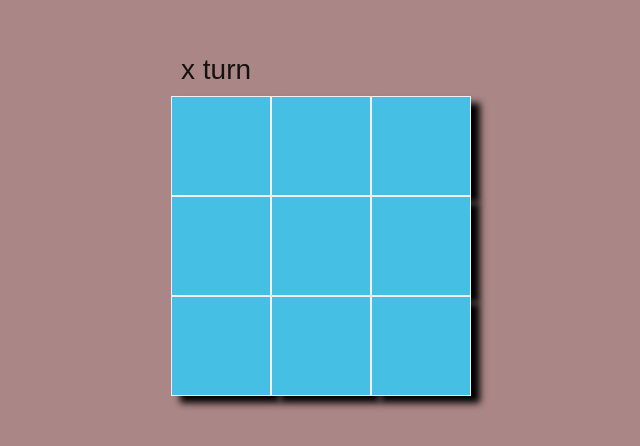
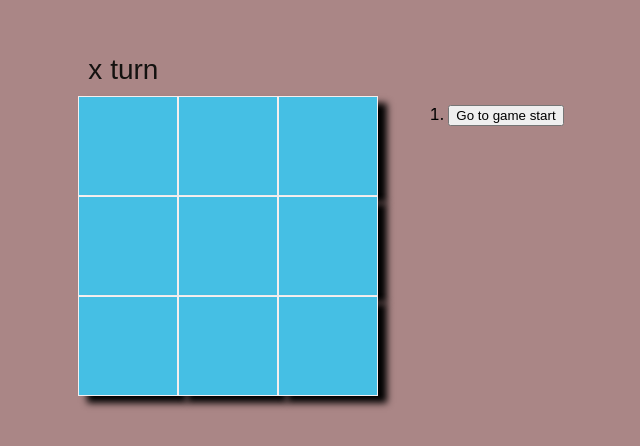
Before and after one commit to Tewodros-Tilahun-01/tic-tac-toe, a React (Create React App) app: page / in a window 1280 px wide. Shown: the part 180-626 px from the top of the page, without its empty margins (319-959 px from the left). Built offline with nearby package versions, Linux system fonts and the light colour scheme.

Commit message:
undo feature added

```diff
--- a/src/App.css
+++ b/src/App.css
@@ -27,3 +27,10 @@
   padding: 10px;
   color: rgb(20, 18, 16);
 }
+.game-board {
+  display: flex;
+}
+.moves-contanier {
+  margin-top: 60px;
+  margin-left: 30px;
+}
--- a/src/board.jsx
+++ b/src/board.jsx
@@ -53,7 +53,7 @@ export default function Board({ xIsNext, square, onPlay }) {
     onPlay(newSquare);
   }
   return (
-    <>
+    <div>
       <div className="status">{status}</div>
       <div className="Square-row">
         <Square value={square[0]} onClick={() => handClicked(0)} />
@@ -70,6 +70,6 @@ export default function Board({ xIsNext, square, onPlay }) {
         <Square value={square[7]} onClick={() => handClicked(7)} />
         <Square value={square[8]} onClick={() => handClicked(8)} />
       </div>
-    </>
+    </div>
   );
 }
--- a/src/game.jsx
+++ b/src/game.jsx
@@ -4,14 +4,43 @@ import Board from "./board";
 const Game = () => {
   const [history, setHistory] = useState([Array(9).fill(null)]);
   const [xIsNext, setXIsNext] = useState(true);
-  const currentSquares = history[history.length - 1];
+  const [currentMove, setCurrentMove] = useState(0);
+  const currentSquares = history[currentMove];
   function handlePlay(nextSquares) {
-    setHistory([...history, nextSquares]);
+    const nextHistory = [...history.slice(0, currentMove + 1), nextSquares];
+    setHistory(nextHistory);
+    setCurrentMove(nextHistory.length - 1);
     setXIsNext(!xIsNext);
   }
+  function jumpTo(nextMove) {
+    if (nextMove === 0) {
+      setHistory([Array(9).fill(null)]);
+    }
+    setCurrentMove(nextMove);
+    setXIsNext(nextMove % 2 === 0);
+  }
+
+  const moves = history.map((squares, move) => {
+    let description;
+    if (move > 0) {
+      description = "Go to move #" + move;
+    } else {
+      description = "Go to game start";
+    }
+    return (
+      <li key={move}>
+        <button onClick={() => jumpTo(move)}>{description}</button>
+      </li>
+    );
+  });
 
   return (
-    <Board square={currentSquares} xIsNext={xIsNext} onPlay={handlePlay} />
+    <div className="game-board">
+      <Board square={currentSquares} xIsNext={xIsNext} onPlay={handlePlay} />
+      <div className="moves-contanier">
+        <ol>{moves}</ol>
+      </div>
+    </div>
   );
 };
 export default Game;
```
